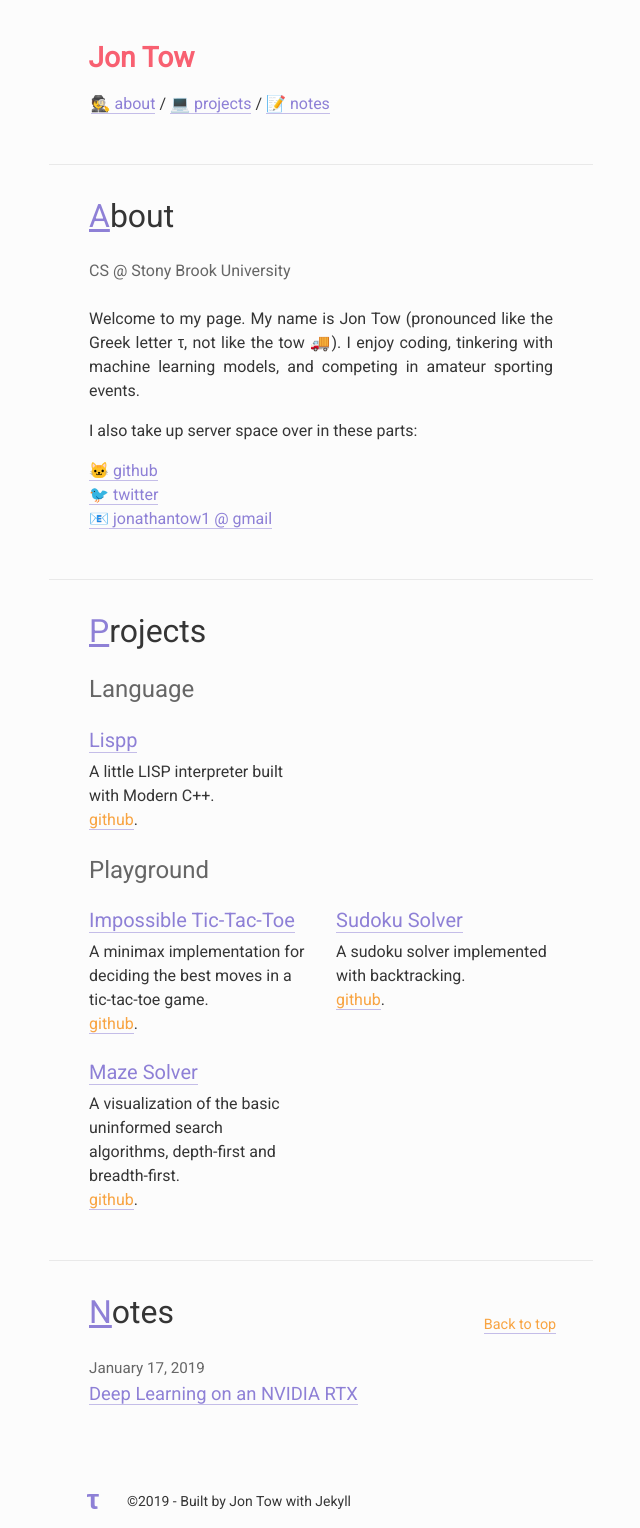
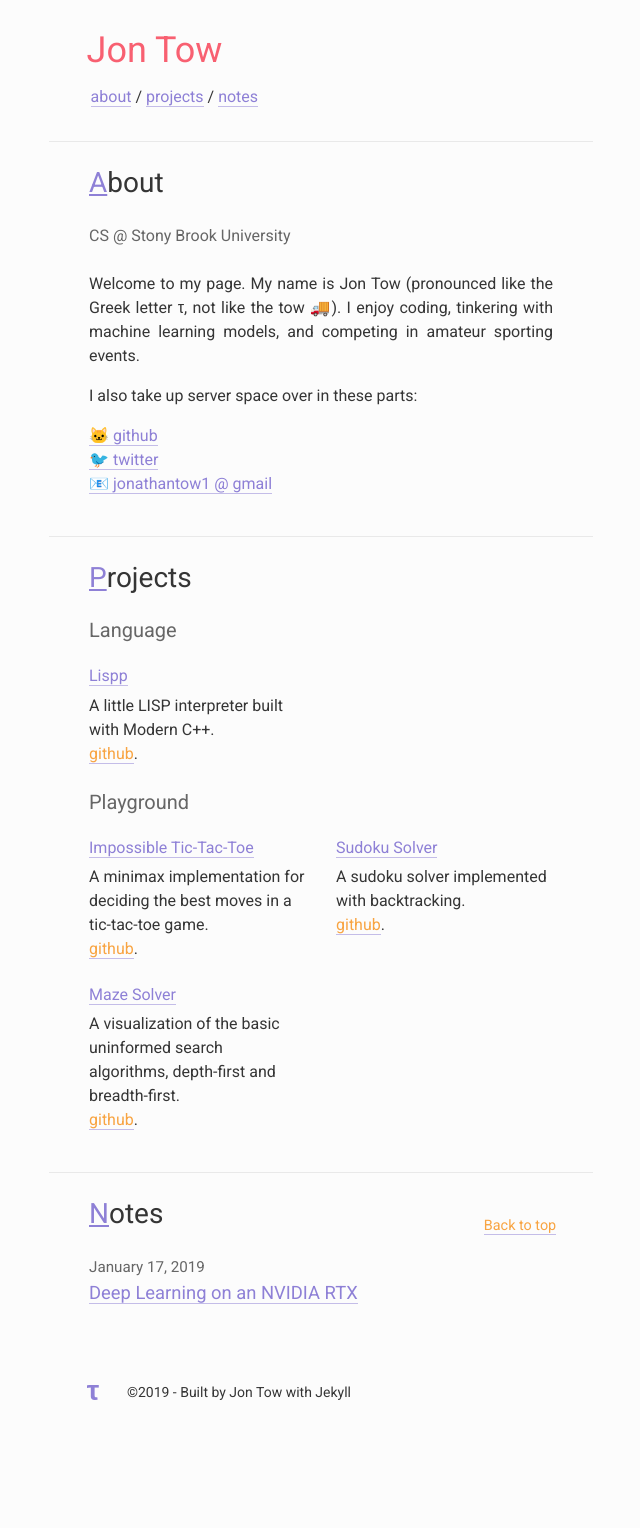
Before and after one commit to jon-tow/jon-tow.github.io, a Jekyll site: the page built from index.html, in a window 1280 px wide. Shown: the whole page, without its empty margins (319-959 px from the left). Built offline with Jekyll 4.4.1, drawn with Linux system fonts in a browser that asks for light colours; after the commit the page ends 1419 px from its top, so only the background shows below that.

Commit message:
update style

```diff
--- a/_includes/_base/nav.html
+++ b/_includes/_base/nav.html
@@ -1,18 +1,15 @@
 <nav id="nav">
-  <div class="mb-0">
+  <div class="mb-0 w-100">
     <span class="navbar-brand" href="{{site.url}}">
-      Jon Tow
+      <h2>Jon Tow</h2>
     </span>
 
-    <div class="navbar ml-0 navbar-expand mb-0 pb-0">
-      <div class="collapse navbar-collapse pt-0" id="navbarNav">
+    <div class="navbar ml-0 navbar-expand mb-0 pt-0 pb-0">
+      <div class="collapse navbar-collapse" id="navbarNav">
 	<p>
-          <a class="" href="#about">&#128373;
- about</a> /
-          <a class="" href="#project">&#128187;
- projects</a> /
-          <a class="" href="#notes">&#128221;
- notes</a>
+          <a class="" href="#about"> about</a> /
+          <a class="" href="#project"> projects</a> /
+          <a class="" href="#notes"> notes</a>
 	</p>
       </div>
     </div>
--- a/assets/css/main.css
+++ b/assets/css/main.css
@@ -13,6 +13,10 @@
     /* Global Styles */
     --box-shadow: rgba(27, 27, 27, 0) 1px 3px 8px;
     --inner-left-align: .9em;
+
+    /* Sizes */
+    --base-font-size: 1em;
+    --base-height-padding: 1.5em;
 }
 
 * {
@@ -29,8 +33,9 @@ body {
     margin: 0 auto;
     max-width: 34em;
 
-    font-size: 1em;
-    font-family: "Roboto", "Arial", sans-serif;
+    font-size: var(--base-font-size);
+    font-family: "Roboto", Arial, Helvetica, sans-serif;
+    font-weight: 500;
 
     line-height: 1.5;
     color: var(--black);
@@ -80,11 +85,11 @@ ol li {
 
 /* Header Styling */
 h1 {
-    font-size: 2em;
+    font-size: 1.75em;
 }
 
 h2 {
-    font-size: 1.75em;
+    font-size: 1.5em;
 }
 
 h1, h2 {
@@ -92,12 +97,12 @@ h1, h2 {
 }
 
 h3 {
-    font-size: 1.5em;
+    font-size: 1.25em;
     font-weight: 400;
 }
 
 h4 {
-    font-size: 1.25em;
+    font-size: var(--base-font-size);
     font-weight: 400;
 }
 /*------------*/
@@ -111,9 +116,7 @@ nav {
 
     width: 100%;
 
-    padding-top: 2em;
-    padding-left: 1.6em;
-    padding-bottom: 0em;
+    padding: var(--base-height-padding) 0em 1em 1.6em;
 }
 
 .navbar {
@@ -134,7 +137,7 @@ nav {
 
 .navbar-brand {
     font-weight: bold;
-    font-size: 1.75em;
+    font-size: 1.5em;
     padding-left: .5em;
     color: var(--third-color);
 }
@@ -147,8 +150,8 @@ nav {
 /* Section Styling */
 section {
     width: 100%;
-    padding: 2em .5em 0em .5em;
-    margin-bottom: 2em;
+    padding: var(--base-height-padding) .5em 0em .5em;
+    margin-bottom: var(--base-height-padding);
 
     border-top: 1px solid rgb(75, 75, 75, .1);
 }
@@ -267,16 +270,12 @@ blockquote {
 
 #about {
     text-align: justify;
-    margin-top: 2em;
-    /* background-color: #f7faff; */
 }
 
 #project {
-    /* background-color: rgba(237, 255, 248, 0.9); */
 }
 
 #notes {
-    /* background-color: rgba(255,192,203, 0.1); */
 }
 
 .note-content {
```
